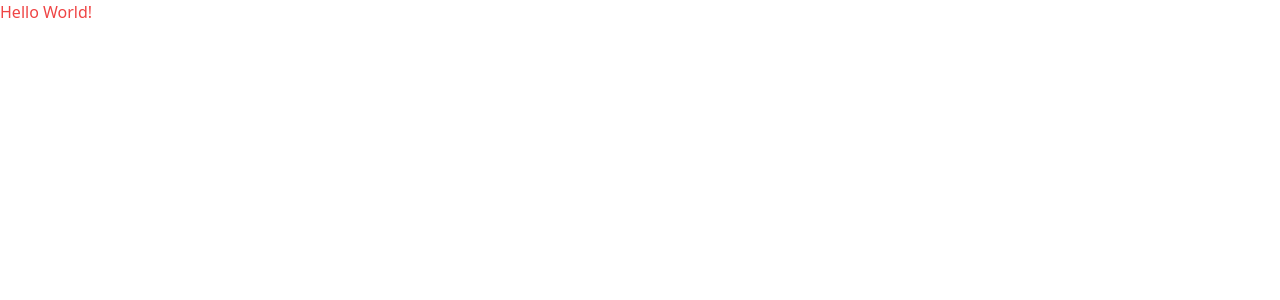
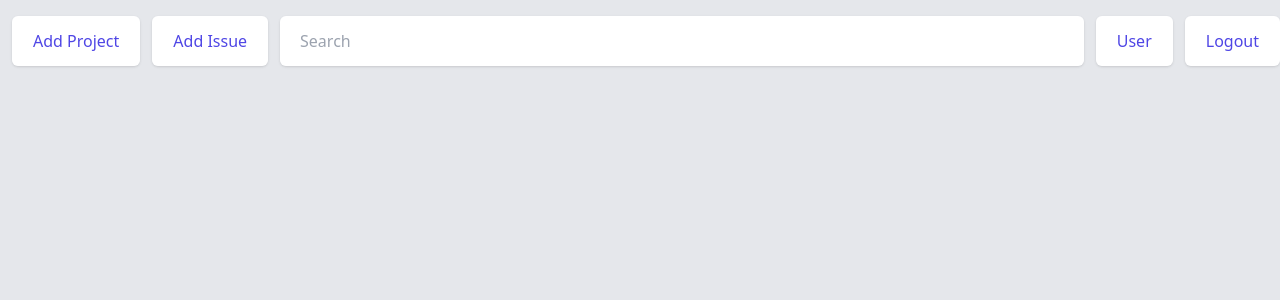
Before and after one commit to iqbalpakeh/trackv, an Angular app in the folder web/: page / in a window 1280 px wide. Shown: the top 300 px of the page. Built offline with nearby package versions, Linux system fonts and the light colour scheme.

Commit message:
Add home login template here

```diff
--- a/web/src/app/app.component.html
+++ b/web/src/app/app.component.html
@@ -1 +1,42 @@
-<h1 class="text-red-500">{{ title }}</h1>
+<div class="bg-gray-200 h-screen">
+  <!-- HEADER -->
+  <div class="container mx-auto py-4 flex">
+    <div class="grow flex">
+      <!-- ADD PROJECT -->
+      <div class="ml-3 inline-flex rounded-md shadow">
+        <a href="#"
+          class="inline-flex items-center justify-center px-5 py-3 border border-transparent text-base font-medium rounded-md text-indigo-600 bg-white hover:bg-indigo-50">
+          Add Project </a>
+      </div>
+      <!-- ADD ISSUE -->
+      <div class="ml-3 inline-flex rounded-md shadow">
+        <a href="#"
+          class="inline-flex items-center justify-center px-5 py-3 border border-transparent text-base font-medium rounded-md text-indigo-600 bg-white hover:bg-indigo-50">
+          Add Issue </a>
+      </div>
+      <!-- SEARCH -->
+      <div class="grow ml-3 inline-flex rounded-md shadow">
+        <input type="text" name="company-website" id="company-website"
+          class="focus:ring-indigo-500 focus:border-indigo-500 px-5 py-3 flex-1 block w-full rounded-md text-base font-medium border-gray-300"
+          placeholder="Search">
+      </div>
+    </div>
+    <div class="flex">
+      <!-- USER ID  -->
+      <div class="ml-3 inline-flex rounded-md shadow">
+        <a href="#"
+          class="inline-flex items-center justify-center px-5 py-3 border border-transparent text-base font-medium rounded-md text-indigo-600 bg-white hover:bg-indigo-50">
+          User </a>
+      </div>
+      <!-- LOGOUT button -->
+      <div class="ml-3 inline-flex rounded-md shadow">
+        <a href="#"
+          class="inline-flex items-center justify-center px-5 py-3 border border-transparent text-base font-medium rounded-md text-indigo-600 bg-white hover:bg-indigo-50">
+          Logout </a>
+      </div>
+    </div>
+  </div>
+
+  <!-- ISSUE LIST -->
+  <!-- ISSUE DETAILS -->
+</div>
```
